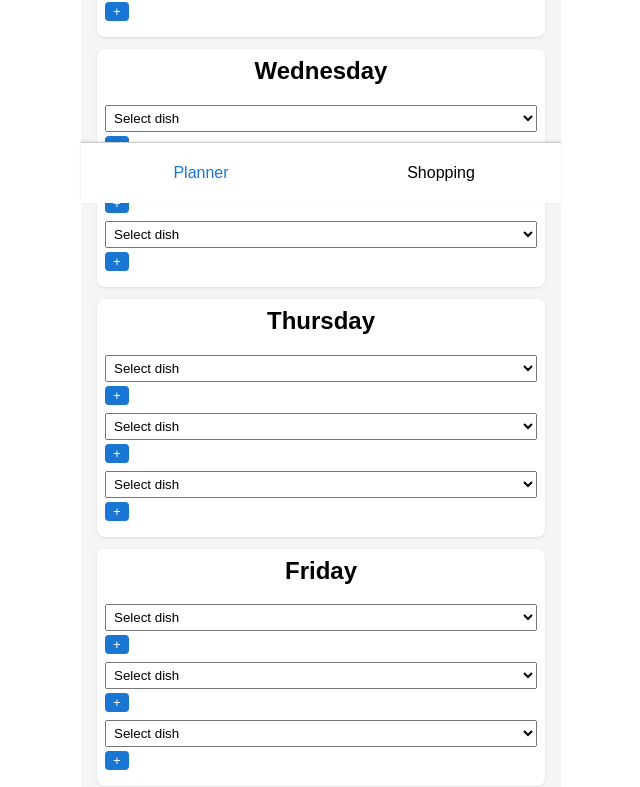
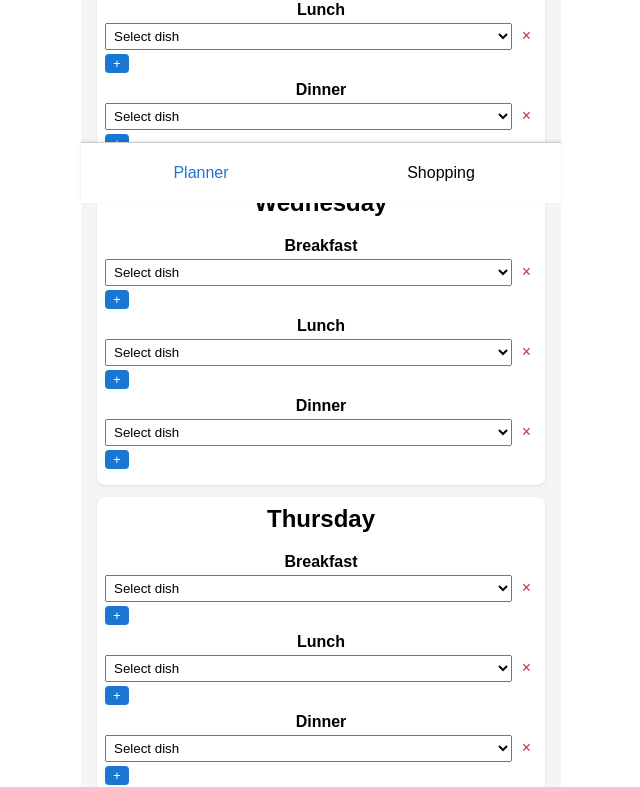
Before and after one commit to VadimCat/CookingPlanner, a React (Create React App) app: page / in a window 1280 px wide. Shown: the part 597-1384 px from the top of the page, without its empty margins (319-959 px from the left). Built offline with nearby package versions, Linux system fonts and the light colour scheme.

Commit message:
Add meal labels, dish removal, and highlight current day

```diff
--- a/src/WeekPlanner.css
+++ b/src/WeekPlanner.css
@@ -64,9 +64,28 @@
   margin-bottom: 8px;
 }
 
-.meal-block select {
+.meal-label {
+  font-weight: 600;
+  margin-bottom: 4px;
+}
+
+.dish-row {
+  display: flex;
+  align-items: center;
+  margin-bottom: 4px;
+}
+
+.dish-row select {
+  flex: 1;
   padding: 4px;
-  margin-bottom: 4px;
+}
+
+.remove-dish {
+  margin-left: 4px;
+  border: none;
+  background: none;
+  color: #d32f2f;
+  font-size: 16px;
 }
 
 .add-dish {
@@ -78,6 +97,10 @@
   border-radius: 4px;
 }
 
+.day-card.today {
+  background: #e3f2fd;
+}
+
 @media (min-width: 600px) {
   .WeekPlanner {
     max-width: 600px;
--- a/src/WeekPlanner.tsx
+++ b/src/WeekPlanner.tsx
@@ -64,6 +64,22 @@ const WeekPlanner: React.FC = () => {
     }));
   };
 
+  const removeDish = (day: string, meal: string, idx: number) => {
+    setPlans(prev => {
+      const updatedMeal = prev[week][day][meal].filter((_, i) => i !== idx);
+      return {
+        ...prev,
+        [week]: {
+          ...prev[week],
+          [day]: {
+            ...prev[week][day],
+            [meal]: updatedMeal.length ? updatedMeal : ['']
+          }
+        }
+      };
+    });
+  };
+
   const addMeal = () => {
     const name = prompt('Meal name?');
     if (name && !meals.includes(name)) {
@@ -98,6 +114,9 @@ const WeekPlanner: React.FC = () => {
   const weekEnd = new Date(weekStart);
   weekEnd.setDate(weekStart.getDate() + 6);
   const format = (d: Date) => d.toLocaleDateString(undefined, { month: 'short', day: 'numeric' });
+  const today = new Date();
+  const currentWeek = Math.floor((today.getTime() - startDate.getTime()) / (7 * 24 * 60 * 60 * 1000));
+  const currentDayName = days[(today.getDay() + 6) % 7];
 
   return (
     <div className="WeekPlanner">
@@ -122,13 +141,14 @@ const WeekPlanner: React.FC = () => {
       </div>
 
       {days.map(day => (
-        <div key={day} className="day-card">
+        <div key={day} className={`day-card ${day === currentDayName && week === currentWeek ? 'today' : ''}`}>
           <h2>{day}</h2>
           {meals.map(meal => (
             <div key={meal} className="meal-block">
+              <span className="meal-label">{meal}</span>
               {plan[day][meal].map((dish, idx) => (
+                <div key={idx} className="dish-row">
                   <select
-                  key={idx}
                     value={dish}
                     onChange={e => handleChange(day, meal, idx, e.target.value)}
                   >
@@ -137,6 +157,14 @@ const WeekPlanner: React.FC = () => {
                       <option key={r} value={r}>{r}</option>
                     ))}
                   </select>
+                  <button
+                    className="remove-dish"
+                    aria-label={`remove ${meal} dish`}
+                    onClick={() => removeDish(day, meal, idx)}
+                  >
+                    ×
+                  </button>
+                </div>
               ))}
               <button className="add-dish" onClick={() => addDish(day, meal)}>+</button>
             </div>
```
Also changed, not shown: 1 other file (tests, documents, lock files or other folders). Lines whose indentation alone changed are shown as unchanged.
